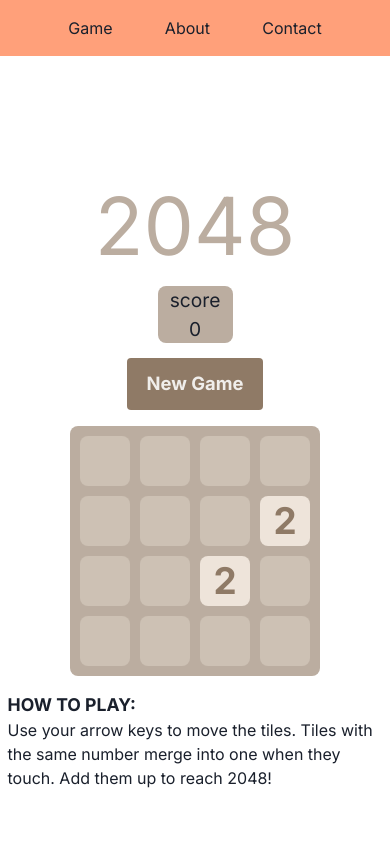
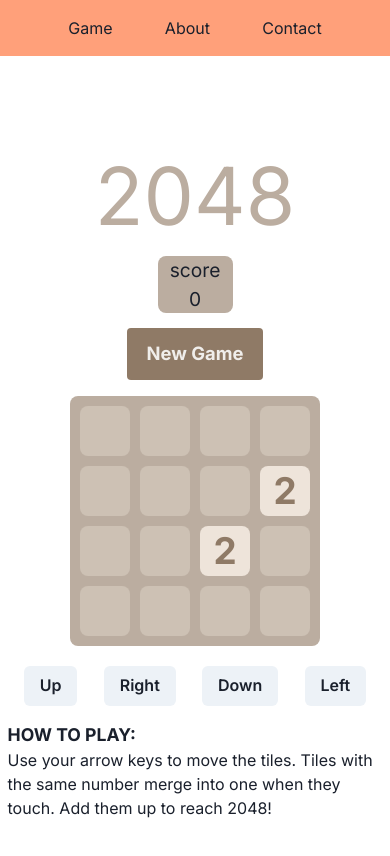
Before and after one commit to lavkush-maurya/my-game-2048, a Next.js app: page /game in a window 390 px wide. Shown: the top 856 px of the page. Built offline with nearby package versions, Linux system fonts and the light colour scheme.

Commit message:
Added mobile view and buttons rendering on mobile

```diff
--- a/src/app/(pages)/game/page.js
+++ b/src/app/(pages)/game/page.js
@@ -4,12 +4,27 @@ import { useState, useEffect } from "react";
 import TitleAndScore from "@/components/TitleAndScore";
 import BoardComponent from "@/components/Board";
 import handleKeyDown from "@/functions/handleKeyDown";
+import { handleMobileKeyDown } from "@/functions/handleKeyDown";
 import isGameOver from "@/functions/isGameOver";
 import generateNewNumber from "@/functions/generateNewNumber";
 import Navbar from "@/components/Navbar";
-// import MobilePlay from "@/components/MobilePlay";
+import { Button, Flex, useMediaQuery } from "@chakra-ui/react";
 
 function Game() {
+  //mobile view
+  const [isMobile] = useMediaQuery("(max-width:  768px)");
+  const handleButtonClick = (direction) => {
+    handleMobileKeyDown(
+      direction,
+      Board,
+      setBoard,
+      Score,
+      setScore,
+      setGameOver
+    );
+  };
+  //mobile view
+
   const [Board, setBoard] = useState([
     [0, 0, 0, 0],
     [0, 0, 0, 0],
@@ -21,8 +36,6 @@ function Game() {
     message: "Game Over",
   });
   const [Score, setScore] = useState(0);
-
-  // this function and useEffect cleans the previous keydown listener and adds a new one
   const keyDownHandlerFunction = (e) => {
     handleKeyDown(e, Board, setBoard, Score, setScore, setGameOver);
   };
@@ -59,7 +72,7 @@ function Game() {
   return (
     <>
       <Navbar />
-      {/* <MobilePlay /> */}
+
       <div className="game">
         <div className="game-container">
           <TitleAndScore Score={Score} />
@@ -72,6 +85,33 @@ function Game() {
             score={Score}
             newGameButtonHandler={newGame}
           />
+          {/* mobile view */}
+          {isMobile ? (
+            <Flex marginTop="20px" justifyContent={"space-evenly"}>
+              <Button
+                marginRight="10px"
+                onClick={() => handleButtonClick("up")}
+              >
+                Up
+              </Button>
+              <Button
+                marginRight="10px"
+                onClick={() => handleButtonClick("right")}
+              >
+                Right
+              </Button>
+              <Button
+                marginRight="10px"
+                onClick={() => handleButtonClick("down")}
+              >
+                Down
+              </Button>
+              <Button onClick={() => handleButtonClick("left")}>Left</Button>
+            </Flex>
+          ) : (
+            ""
+          )}
+          {/* mobile view */}
 
           <p className="htp">
             <span>How to play:</span> Use your arrow keys to move the tiles.
--- a/src/functions/handleKeyDown.js
+++ b/src/functions/handleKeyDown.js
@@ -155,4 +155,45 @@ const handleKeyDown = (e, Board, setBoard, Score, setScore, setGameOver) => {
   }
 };
 
+export const handleMobileKeyDown = (
+  direction,
+  Board,
+  setBoard,
+  Score,
+  setScore,
+  setGameOver
+) => {
+  let newBoard = Board;
+  switch (direction) {
+    case "up":
+      newBoard = rotateAndCombine(
+        Board,
+        direction,
+        Score,
+        setScore,
+        setGameOver
+      );
+      break;
+    case "down":
+      newBoard = rotateAndCombine(
+        Board,
+        direction,
+        Score,
+        setScore,
+        setGameOver
+      );
+      break;
+    case "right":
+      newBoard = combineNumbers(Board, direction, Score, setScore, setGameOver);
+      break;
+    case "left":
+      newBoard = combineNumbers(Board, direction, Score, setScore, setGameOver);
+      break;
+  }
+  if (boardHasMoved(Board, newBoard)) {
+    generateNewNumber(newBoard);
+    setBoard(newBoard);
+  }
+};
+
 export default handleKeyDown;
```
